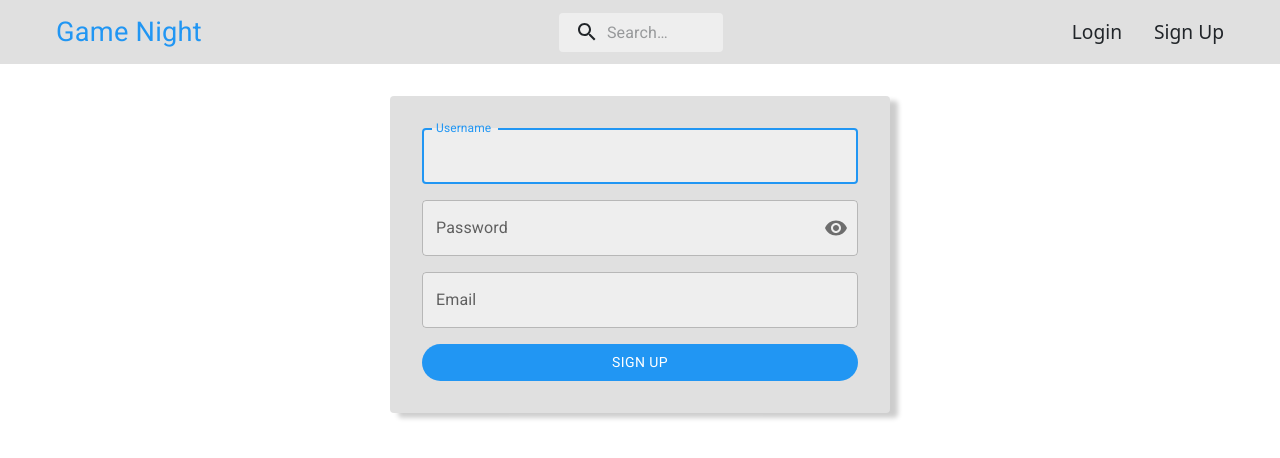
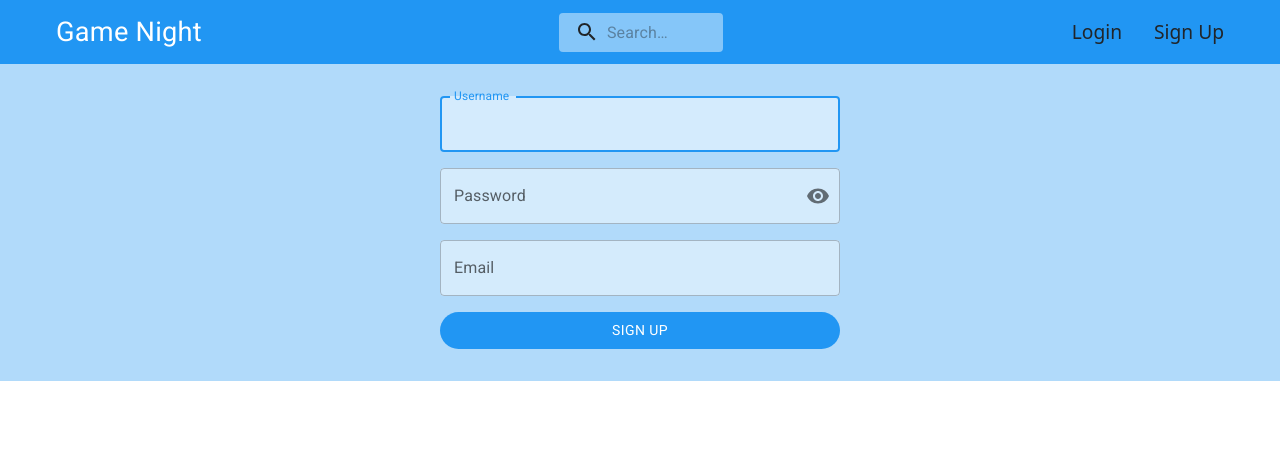
Before and after one commit to Jared-Enck/Capstone-2, a React app in the folder game-night/: page /signup in a window 1280 px wide. Shown: the top 458 px of the page. Built offline with nearby package versions, Linux system fonts and the light colour scheme; the HTML template or start-up script is replaced by a standard one.

Commit message:
updated styles

```diff
--- a/game-night/src/App.css
+++ b/game-night/src/App.css
@@ -2,9 +2,7 @@ body {
   margin: 0;
   text-align: center;
 }
-main {
-  margin-top: 2rem;
-}
+
 a {
   text-decoration: none;
 }
--- a/game-night/src/components/LoginForm.js
+++ b/game-night/src/components/LoginForm.js
@@ -5,14 +5,15 @@ import {
   FormControl,
   InputAdornment,
   IconButton,
-  Stack
+  Stack,
 } from "@mui/material";
 import { Visibility, VisibilityOff } from '@mui/icons-material';
 import {
   PrimaryButton,
   ErrorSpan,
   FormBox,
-  FormOutlinedInput
+  FormOutlinedInput,
+  FormBackGround
 } from "./styled";
 import useFields from "../hooks/useFields";
 
@@ -54,11 +55,11 @@ export default function LoginForm() {
   }
 
   return (
+    <FormBackGround>
       <FormBox
         component="form"
         onSubmit={handleSubmit}
         autoComplete="off"
-      margin="auto"
       >
         <Stack spacing={2}>
           <FormControl>
@@ -118,5 +119,6 @@ export default function LoginForm() {
           </FormControl>
         </Stack>
       </FormBox>
+    </FormBackGround>
   );
 };
--- a/game-night/src/components/SignUpForm.js
+++ b/game-night/src/components/SignUpForm.js
@@ -12,7 +12,8 @@ import {
   FormBox,
   PrimaryButton,
   ErrorSpan,
-  FormOutlinedInput
+  FormOutlinedInput,
+  FormBackGround
 } from "./styled";
 import useFields from "../hooks/useFields";
 
@@ -54,11 +55,11 @@ export default function SignUpForm() {
   };
 
   return (
+    <FormBackGround>
       <FormBox
         component="form"
         onSubmit={handleSubmit}
         autoComplete="off"
-      margin="auto"
       >
         <Stack spacing={2}>
           <FormControl>
@@ -135,5 +136,6 @@ export default function SignUpForm() {
           </FormControl>
         </Stack>
       </FormBox>
+    </FormBackGround>
   );
 };
--- a/game-night/src/components/UserAccountMenu.js
+++ b/game-night/src/components/UserAccountMenu.js
@@ -58,6 +58,7 @@ export default function UserAccountMenu() {
               height: 32,
               ml: -0.5,
               mr: 1,
+              bgcolor:'primary.light'
             },
             '&:before': {
               content: '""',
@@ -67,7 +68,7 @@ export default function UserAccountMenu() {
               right: 14,
               width: 10,
               height: 10,
-              bgcolor: 'background.paper',
+              bgcolor: 'primary.light',
               transform: 'translateY(-50%) rotate(45deg)',
               zIndex: 0,
             },
--- a/game-night/src/components/styled.js
+++ b/game-night/src/components/styled.js
@@ -22,21 +22,21 @@ export const StyledGrid = styled(Grid)(() => ({
 }));
 
 export const StyledContainer = styled(Container)(() => ({
-  backgroundColor: theme.palette.secondary.main,
+  backgroundColor: theme.palette.primary.main,
   height: '4rem'
 }));
 
 export const Brand = styled(Typography)(() => ({
   marginLeft: '2rem',
   fontSize: '1.7rem',
-  color: theme.palette.primary.main
+  color: theme.palette.primary.contrastText
 }));
 
 export const StyledNavLink = styled(NavLink)(() => ({
   color: 'inherit',
   marginRight: '2rem',
   '&:hover': {
-    color: theme.palette.primary.main
+    color: theme.palette.primary.contrastText
   }
 }));
 
@@ -88,14 +88,14 @@ export const StyledInputBase = styled(InputBase)(() => ({
 }));
 
 // Forms
+export const FormBackGround = styled('div')(() => ({
+  backgroundColor: alpha(theme.palette.primary.light, .5),
+  padding: '2rem'
+}));
+
 export const FormBox = styled(Box)(() => ({
-  padding: '2rem',
-  maxWidth: '500px',
-  backgroundColor: theme.palette.secondary.main,
-  borderRadius: theme.shape.borderRadius,
-  boxShadow: `.5rem .3rem .3rem ${
-    alpha(theme.palette.common.black, .2)
-  }`
+  maxWidth: '400px',
+  margin: 'auto'
 }));
 
 export const FormOutlinedInput = styled(OutlinedInput)(() => ({
```
Lines whose indentation alone changed are shown as unchanged.
